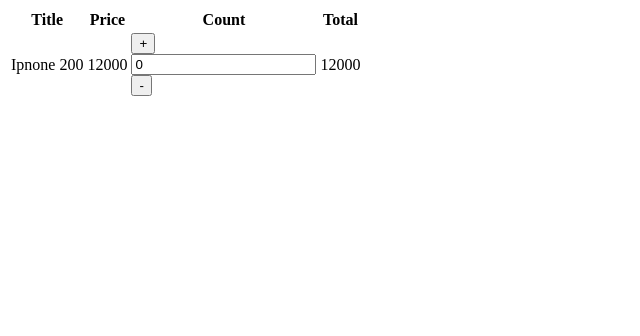
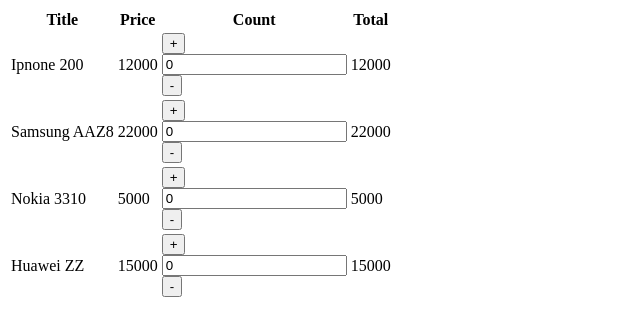
Before and after one commit to ybeliaev/react-experimants, a React (Create React App) app: page / in a window 1280 px wide. Shown: the top 336 px of the page, without its empty margins (0-640 px from the left). Built offline with nearby package versions, Linux system fonts and the light colour scheme.

Commit message:
list goods complite

```diff
--- a/src/App.js
+++ b/src/App.js
@@ -1,5 +1,6 @@
 import React from 'react'
 import Cards from './components/Cards'
+import { productFromServer } from './static/constants'
 
 
 
@@ -7,7 +8,7 @@ function App() {
 
     return (
         <div>
-            <Cards/>
+            <Cards data={productFromServer}/>
         </div>
     )
 }
--- a/src/components/Card/Card.js
+++ b/src/components/Card/Card.js
@@ -1,11 +1,20 @@
 import React from 'react'
 
-function Card(props) {
+import Counter from '../Counter'
+import PropTypes from 'prop-types'
+import Cards from '../Cards'
+
+function Card({dataGood}) {
     return (
-        <div>
-
-        </div>
+        <>
+            <td>{dataGood.title}</td>
+            <td>{dataGood.price}</td>
+            <td><Counter/></td>
+            <td>{dataGood.price * dataGood.cnt}</td>
+        </>
     )
 }
-
+Card.propTypes = {
+    dataGood: PropTypes.object
+}
 export default Card
--- a/src/components/Cards/Cards.js
+++ b/src/components/Cards/Cards.js
@@ -1,8 +1,8 @@
 import React from 'react'
-import Counter from '../Counter'
-import { productFromServer } from '../../static/constants'
+import Card from '../Card'
+import PropTypes from 'prop-types';
 
-function Cards(props) {
+function Cards({data}) {
     return (
         <table>
             <thead>
@@ -14,15 +14,17 @@ function Cards(props) {
                 </tr>
             </thead>
             <tbody>
-                <tr>
-                    <td>{productFromServer[0].title}</td>
-                    <td>{productFromServer[0].price}</td>
-                    <td><Counter/></td>
-                    <td>{productFromServer[0].cnt * productFromServer[0].price}</td>
+            {data.map((elem, idx) => (
+                <tr key={elem.id}>
+                    <Card dataGood={elem} />
                 </tr>
+            ))}
             </tbody>
         </table>
     )
 }
+Cards.propTypes = {
+    data: PropTypes.array
+}
 
 export default Cards
```
